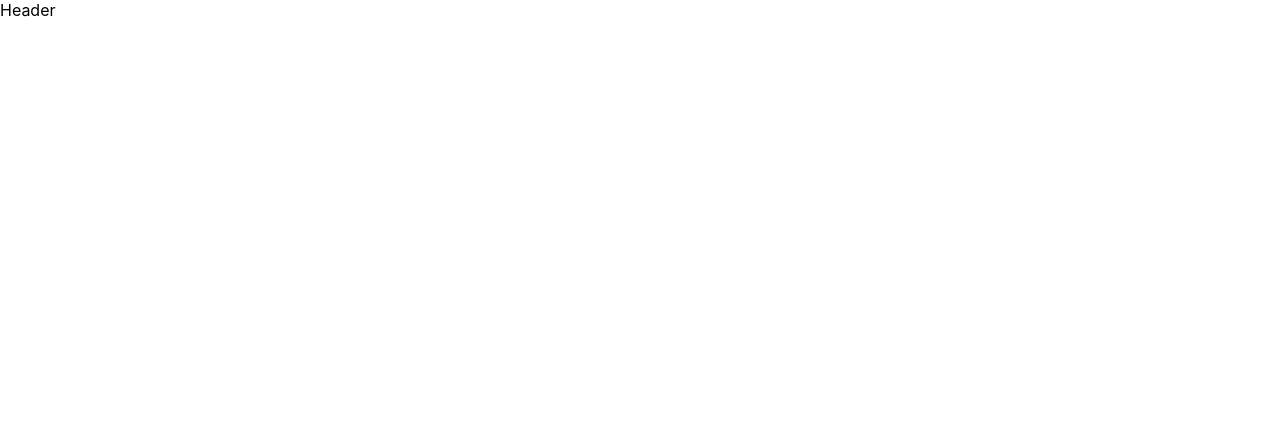
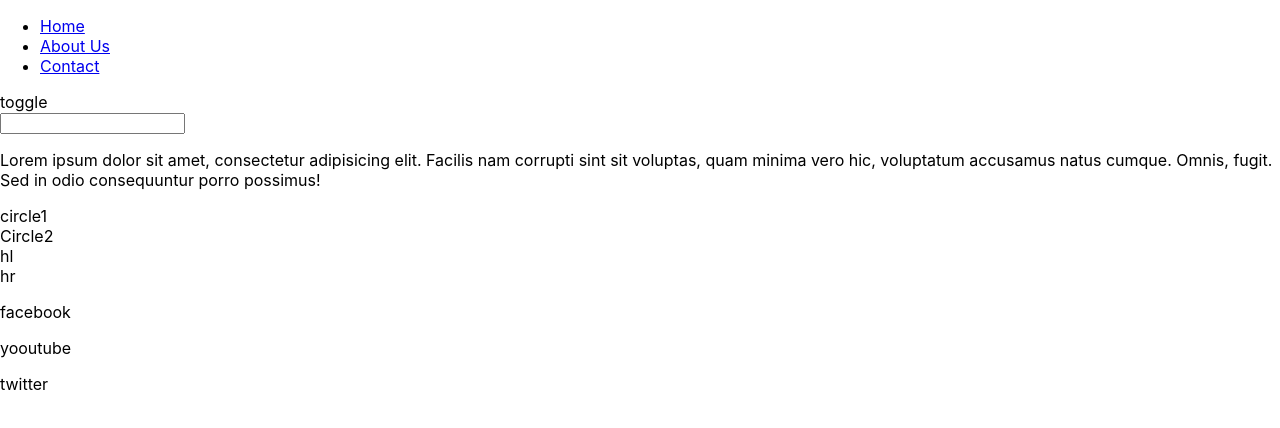
Before and after one commit to KartikeeChaudhari/Responsive_website, a React (Create React App) app in the folder navbarsite/: page / in a window 1280 px wide. Shown: the top 428 px of the page. Built offline with nearby package versions, Linux system fonts and the light colour scheme.

Commit message:
created structure of html page

```diff
--- a/navbarsite/src/Header.jsx
+++ b/navbarsite/src/Header.jsx
@@ -2,7 +2,39 @@ import React from 'react'
 
 const Header = () => {
   return (
-    <div>Header</div>
+   <>
+    <header>
+        <div className='container'>
+        <nav>
+        <ul>
+            <li><a href='#'>Home</a></li>
+            <li><a href='#'>About Us</a></li>
+            <li><a href='#'>Contact</a></li>
+        </ul>
+        <div className='toggle_button'>
+        toggle
+        </div>
+
+        </nav>
+        <div className='search'>
+            <input type='text'></input>
+        </div>
+        <div className='main_content'>
+            <p>Lorem ipsum dolor sit amet, consectetur adipisicing elit. Facilis nam corrupti sint sit voluptas, quam minima vero hic, voluptatum accusamus natus cumque. Omnis, fugit. Sed in odio consequuntur porro possimus!</p>
+        </div>
+        <div className='circle'> circle1</div>
+        <div className='circle2'>Circle2</div>
+        <div className='half_circle_left'>hl</div>
+        <div className='half_circle_right'>hr</div>
+
+        </div>
+    </header>
+    <footer>
+        <p>facebook</p>
+        <p>yooutube</p>
+        <p>twitter</p>
+    </footer>
+   </>
   )
 }
 
```
